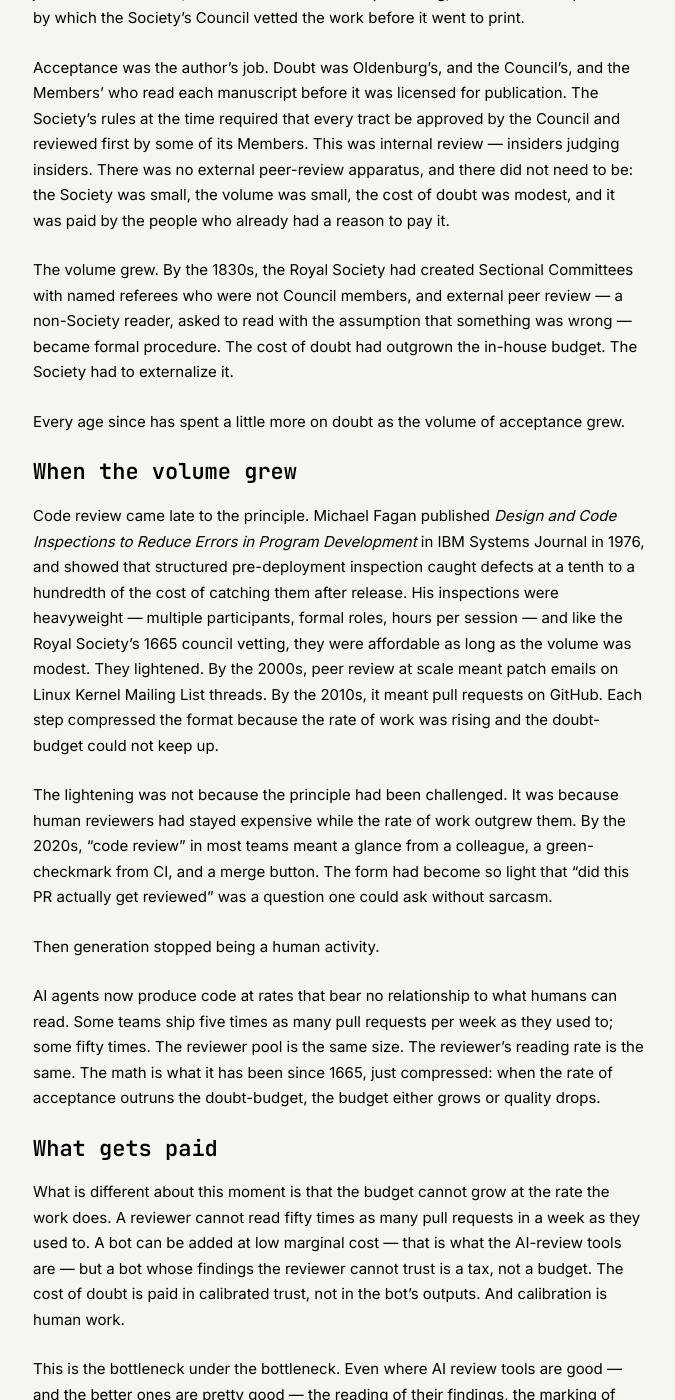
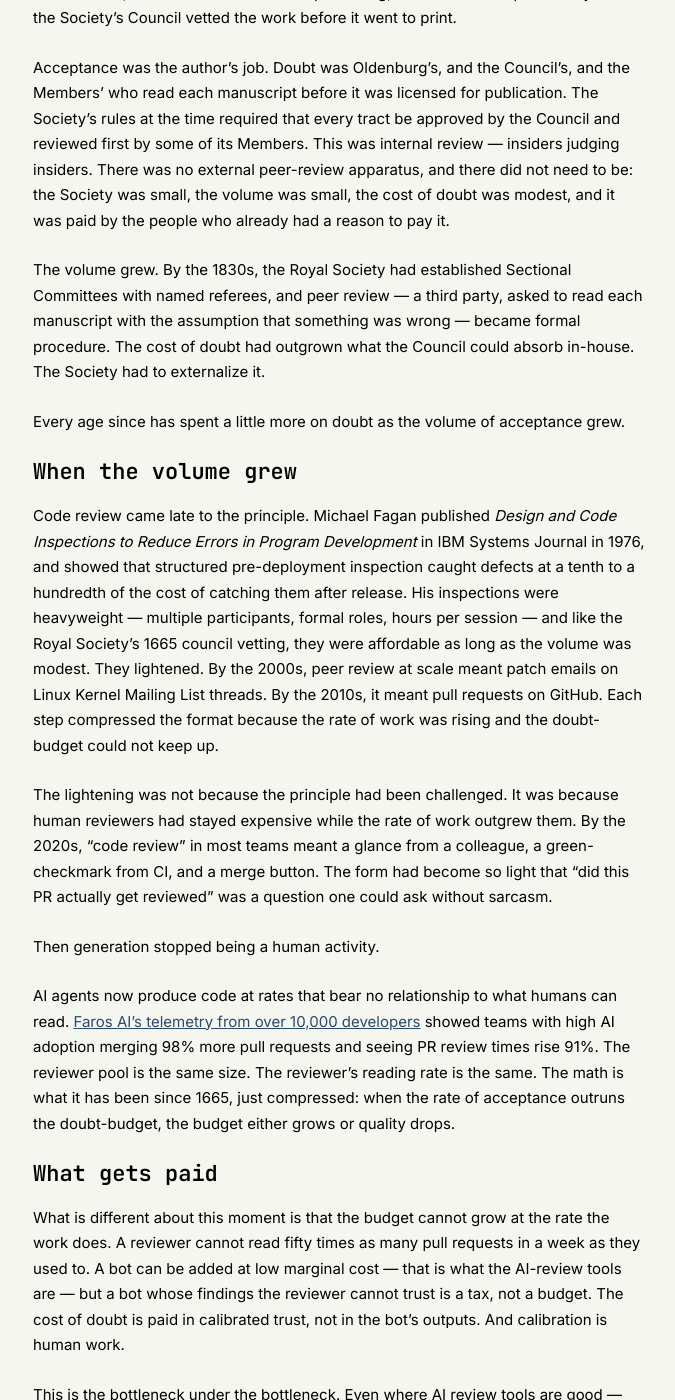
Before and after one commit to ashita-ai/ashita-ai.github.io, a Jekyll site: the page built from _posts/2026-05-12-the-cost-of-doubt.md, in a window 1280 px wide and 1400 px high, scrolled down 385 px. Shown: the whole window, without its empty margins (301-976 px from the left). Built offline with Jekyll 4.4.1, drawn with Linux system fonts in a browser that asks for light colours; some of the changed text lies outside the part shown.

Commit message:
Tighten 'Cost of Doubt' citations; add two cross-links
Soften historical claims to what the sources directly support: "longest-running
scientific journal still publishing" rather than "first that has continued
without interruption"; drop "non-Society reader" framing on the 1830s peer
review formalization (Wikipedia confirms named referees on Sectional Committees
without specifying their relation to the Society).

Cross-link the AI-generation-rate claim to The Hollow Codebase (Faros AI
empirical data on PR-rate vs review-time), and the reviewer-attention claim
to The Attention Economy of Engineering.

```diff
--- a/_posts/2026-05-12-the-cost-of-doubt.md
+++ b/_posts/2026-05-12-the-cost-of-doubt.md
@@ -5,11 +5,11 @@
 category: "architecture"
 ---
 
-On March 6, 1665, Henry Oldenburg published the first issue of *Philosophical Transactions of the Royal Society*. He was the Society's first Secretary; the journal was the second of its kind in the world, and the first that has continued without interruption to the present. Oldenburg did not write the papers that appeared in it. His job was to read them, decide which were worth publishing, and steward the process by which the Society's Council vetted the work before it went to print.
+On March 6, 1665, Henry Oldenburg published the first issue of *Philosophical Transactions of the Royal Society*. He was the Society's first Secretary; the journal was the second of its kind in the world and is the longest-running scientific journal still publishing today. Oldenburg did not write the papers that appeared in it. His job was to read them, decide which were worth publishing, and steward the process by which the Society's Council vetted the work before it went to print.
 
 Acceptance was the author's job. Doubt was Oldenburg's, and the Council's, and the Members' who read each manuscript before it was licensed for publication. The Society's rules at the time required that every tract be approved by the Council and reviewed first by some of its Members. This was internal review — insiders judging insiders. There was no external peer-review apparatus, and there did not need to be: the Society was small, the volume was small, the cost of doubt was modest, and it was paid by the people who already had a reason to pay it.
 
-The volume grew. By the 1830s, the Royal Society had created Sectional Committees with named referees who were not Council members, and external peer review — a non-Society reader, asked to read with the assumption that something was wrong — became formal procedure. The cost of doubt had outgrown the in-house budget. The Society had to externalize it.
+The volume grew. By the 1830s, the Royal Society had established Sectional Committees with named referees, and peer review — a third party, asked to read each manuscript with the assumption that something was wrong — became formal procedure. The cost of doubt had outgrown what the Council could absorb in-house. The Society had to externalize it.
 
 Every age since has spent a little more on doubt as the volume of acceptance grew.
 
@@ -21,7 +21,7 @@
 
 Then generation stopped being a human activity.
 
-AI agents now produce code at rates that bear no relationship to what humans can read. Some teams ship five times as many pull requests per week as they used to; some fifty times. The reviewer pool is the same size. The reviewer's reading rate is the same. The math is what it has been since 1665, just compressed: when the rate of acceptance outruns the doubt-budget, the budget either grows or quality drops.
+AI agents now produce code at rates that bear no relationship to what humans can read. [Faros AI's telemetry from over 10,000 developers](/blog/the-hollow-codebase/) showed teams with high AI adoption merging 98% more pull requests and seeing PR review times rise 91%. The reviewer pool is the same size. The reviewer's reading rate is the same. The math is what it has been since 1665, just compressed: when the rate of acceptance outruns the doubt-budget, the budget either grows or quality drops.
 
 ## What gets paid
 
@@ -37,7 +37,7 @@
 
 Three things follow.
 
-The first is that reviewer attention has to be allocated, not assumed. The reviewer who is also a senior engineer cannot be the residual catch for everything that ships, because their time is finite and their other obligations are not optional. Some organizations have started rotating senior engineers through dedicated review weeks; others have created reviewer roles that exist as their own job, the way scientific journals have professional editors. The shape will vary, but the underlying move is the same: doubt is a paid position now, not a tax on whoever happens to be CC'd.
+The first is that [reviewer attention has to be allocated, not assumed](/blog/the-attention-economy-of-engineering/). The reviewer who is also a senior engineer cannot be the residual catch for everything that ships, because their time is finite and their other obligations are not optional. Some organizations have started rotating senior engineers through dedicated review weeks; others have created reviewer roles that exist as their own job, the way scientific journals have professional editors. The shape will vary, but the underlying move is the same: doubt is a paid position now, not a tax on whoever happens to be CC'd.
 
 The second is that bot review needs continuous calibration to be worth running at all. A bot reviewer that is not calibrated drifts into noise, which trains reviewers to ignore findings, including the next real one. A bot reviewer that is calibrated produces the kind of findings the human reviewer can use to extend their attention. Calibration costs human time, in the form of reading the bot's output critically, marking false positives, escalating false negatives, and feeding the result back into the configuration that drives the next pass. A bot review system shipped without this loop is the cheap half of the system, and most teams will deploy it. The expensive half is what makes the cheap half useful.
 
@@ -53,6 +53,6 @@
 
 ---
 
-In 1665, the Royal Society's Council vetted manuscripts before publication because someone had to. The Society was small, the work was small, the people doing the doubting were the same people who had something at stake in the canon. By the 1830s that arrangement could no longer hold; the volume had outgrown what insiders could absorb, and named external referees took on the job for the first time. Software is at a structurally similar moment, on a much faster clock. Generation got cheap. Verification did not. The cost of doubt is now visible.
+In 1665, the Royal Society's Council vetted manuscripts before publication because someone had to. The Society was small, the work was small, the people doing the doubting were the same people who had something at stake in the canon. By the 1830s that arrangement could no longer hold; the volume had outgrown what the Council could absorb, and named referees took on the job in formal procedure for the first time. Software is at a structurally similar moment, on a much faster clock. Generation got cheap. Verification did not. The cost of doubt is now visible.
 
 Acceptance and doubt are different in kind. A producer cannot doubt their own work the way a reviewer can. The institution that wants both has to pay both. The institutions that have lasted — journals, standards bodies, peer-reviewed software ecosystems — have all paid this cost, sometimes badly, sometimes well, but always. The institutions that have not paid it have produced canons that contained things they should not have. The price of acceptance is doubt, paid out of someone's time, and there is no era in which it has been free. Ours is the era when it stopped being hidden.
```
